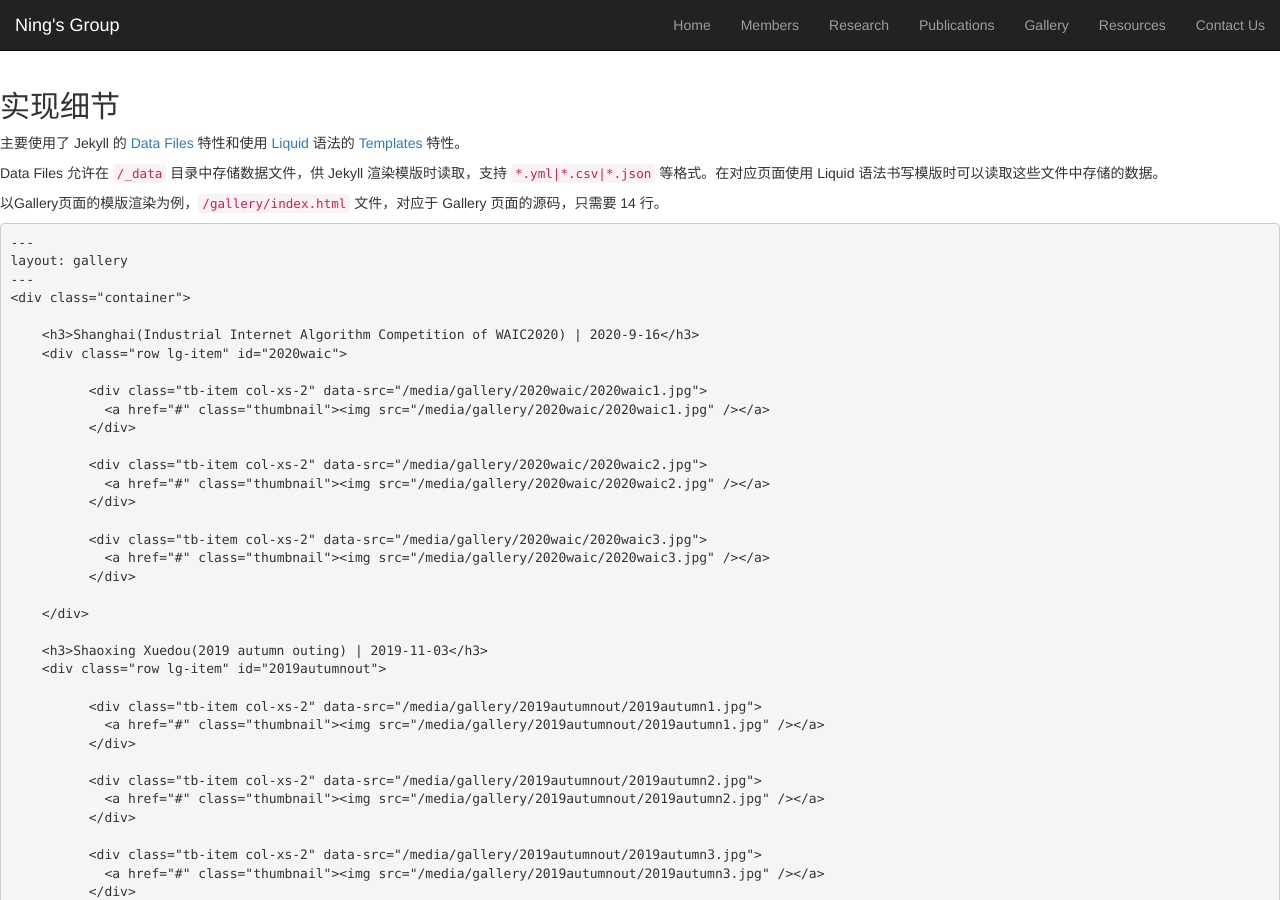
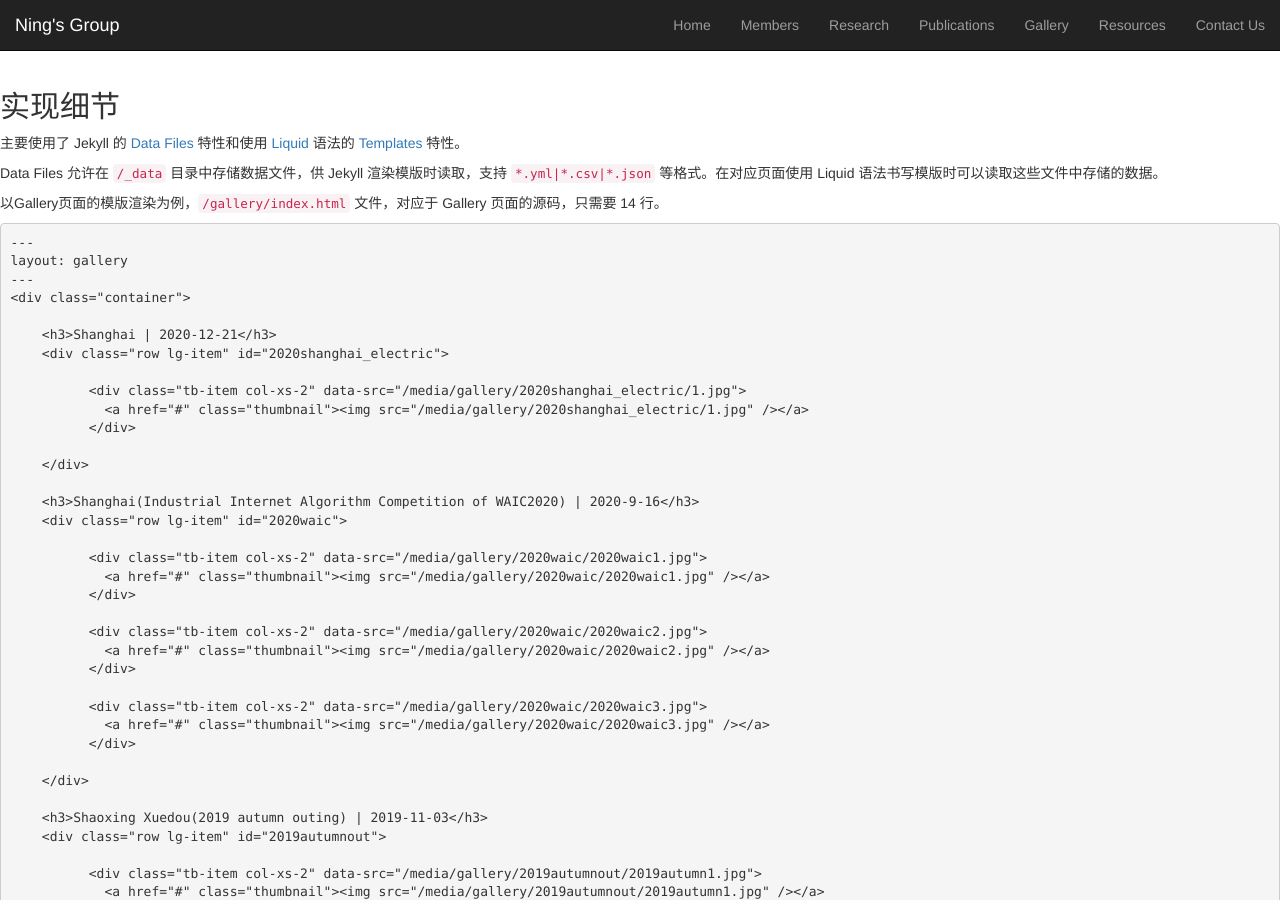
Before and after one commit to academic532/academic532.github.io, a Jekyll site: the page built from resources/dev/src/render/impl.md, in a window 1280 px wide and 900 px high. Built offline with Jekyll 4.4.1, drawn with Linux system fonts in a browser that asks for light colours; our own code applies the rules of GitHub Pages for plain Markdown files.

Commit message:
update 2020shanghai_electric

```diff
--- a/_data/gallery.json
+++ b/_data/gallery.json
@@ -1,6 +1,14 @@
 {
   "usage": "index file of gallery page",
   "entry": [
+    {
+      "place": "Shanghai",
+      "date": "2020-12-21",
+      "folder": "2020shanghai_electric",
+      "pics": [
+        "1.jpg"
+      ]
+    },
     {
       "place": "Shanghai(Industrial Internet Algorithm Competition of WAIC2020)",
       "date": "2020-9-16",
--- a/_data/homeSlider.json
+++ b/_data/homeSlider.json
@@ -3,6 +3,7 @@
   "entry": {
     "folder": "homeSlider",
     "pics": [
+      "slide21.jpg",
       "slide20.jpg",
       "slide19.jpg",
       "slide18.jpg",
```
Also changed, not shown: 2 other files.
